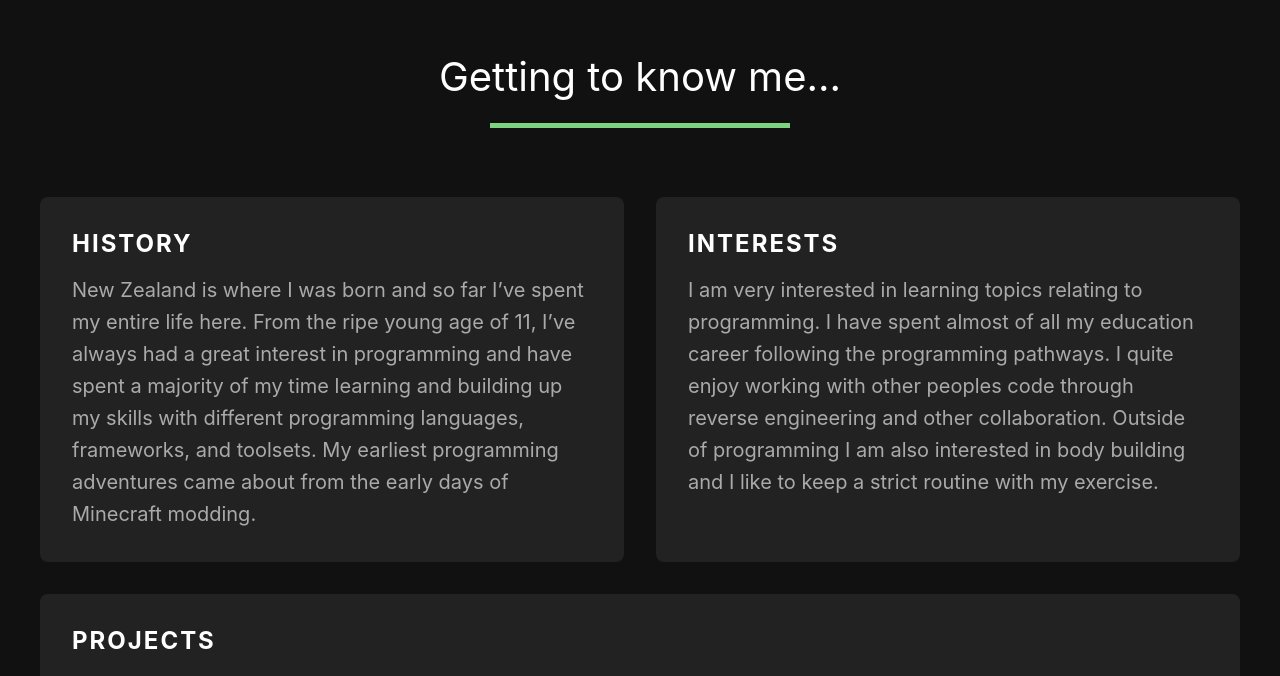
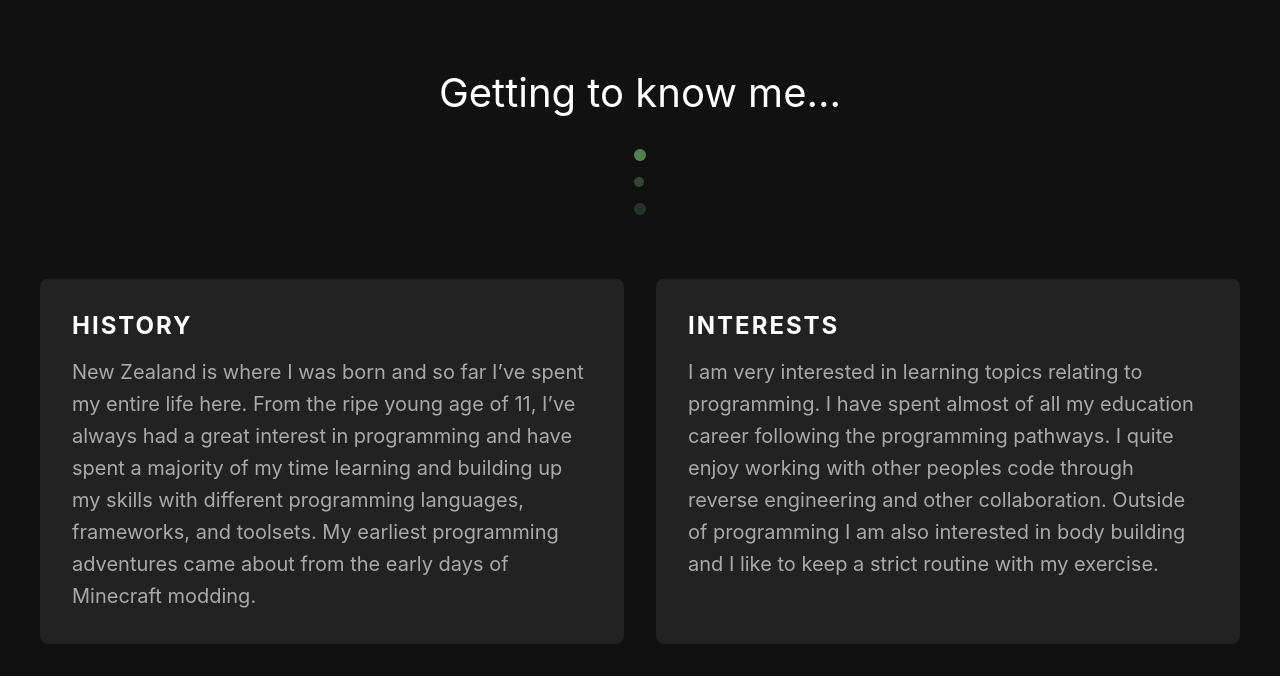
Before and after one commit to jacobtread/jacobtread-nextjs, a Next.js app: page / in a window 1280 px wide. Shown: the part 812-1488 px from the top of the page. Built offline with nearby package versions, Linux system fonts and the light colour scheme.

Commit message:
Cleaned up about styling and replaced underline with dots

```diff
--- a/components/About.tsx
+++ b/components/About.tsx
@@ -1,11 +1,14 @@
 import { FunctionComponent } from "react";
 import styles from "../styles/about.module.scss"
+import Dots from "../components/Dots";
+
 
 const About: FunctionComponent = () => {
     return (
-        <div id={"about"} className={styles.about}>
-            <h1 className={styles.title}>Getting to know me...</h1>
-            <div className={styles.blocks}>
+        <div id="about" className={styles.about}>
+            <h1 className={styles.about__title}>Getting to know me...</h1>
+            <Dots/>
+            <div className={styles.about__blocks}>
                 <div className={styles.block} data-block="history">
                     <h2 className={styles.block__title}>
                         History
@@ -29,7 +32,7 @@ const About: FunctionComponent = () => {
                         interested in body building and I like to keep a strict routine with my exercise.
                     </p>
                 </div>
-                <div className={styles.block + " " + styles['block--span']} data-block="projects">
+                <div className={`${styles.block} ${styles['block--span']}`} data-block="projects">
                     <h2 className={styles.block__title}>
                         Projects
                     </h2>
@@ -40,8 +43,8 @@ const About: FunctionComponent = () => {
                         look around and see if any of them spark your interests
                     </p>
                 </div>
-
             </div>
+            <Dots/>
         </div>
     )
 }
--- /dev/null
+++ b/components/Dots.tsx
@@ -0,0 +1,14 @@
+import { FunctionComponent } from "react";
+import styles from "../styles/dots.module.scss"
+
+const Dots: FunctionComponent = () => {
+    return (
+        <div className={styles.dots}>
+            <span className={styles.dot}></span>
+            <span className={styles.dot}></span>
+            <span className={styles.dot}></span>
+        </div>
+    )
+}
+
+export default Dots
--- a/styles/about.module.scss
+++ b/styles/about.module.scss
@@ -1,63 +1,46 @@
 @import "scheme";
 @import "tools";
 
+/*
+  Styling for the root outermost element that wraps the about
+  page content
+*/
 .about {
-
+  padding-top: 5rem;
 }
 
-.title {
-  position: relative;
+/*
+  Styling for the about title "Getting to know me..." this
+  includes the line drawn underneath it
+*/
+.about__title {
+  position: relative; // Relative positioning for the line with absolute positioning
 
-  padding: 2rem;
-  font-size: 2.5rem;
-  font-weight: 400;
-  color: white;
-  text-align: center;
-  max-width: 700px;
-  margin: 2rem auto;
+  font-size: 2.5rem; // 2.5x larger than the root font size
+  font-weight: 400; // Lighter font weight to compensate for larger size
 
-  /*
-    Pseudo after element for the title element is used to
-    display an underline in the primary color
-  */
-  &::after {
-    @include pseudo-content; // Apply the default pseudo styles
+  color: white; // White font to draw the eye more than other elements
 
-    top: unset; // Resetting the top offset from pseudo content
-    bottom: 5px; // Offset the line 5px from the bottom
-
-    left: 50%; // Position the element half way along the parent
-    transform: translateX(-50%) scale(1); // Translate it left by half the element width to center it
-
-    max-width: 300px; // Ensure the line isn't longer than 300px
-    height: 5px; // Make the line 5px in height
-
-    background-color: $primary; // Use the primary colour
-  }
+  text-align: center; // Align the text to center
 }
 
+.about__blocks {
+  margin: 2rem 0; // Vertical margin to space the surrounding elements away
 
-.blocks {
-  padding: 2rem 0;
-
-  display: grid;
-  grid-template-columns: 1fr 1fr;
-  gap: 2rem;
-
-  max-width: 1200px;
-  margin: 0 auto;
+  display: grid; // Apply a grid layout to the blocks
+  grid-template-columns: 1fr 1fr; // Automatically create two columns
+  gap: 2rem; // Apply a gap of 2rem between each element
 }
 
 .block {
   position: relative;
   border-radius: 8px;
-
-  &--span {
-    grid-column-start: 1;
-    grid-column-end: 3;
+  padding: 2rem;
+  transition: all 0.5s ease;
+  background: $background-light;
 }
 
-  &::before {
+.block::before {
   @include pseudo-content;
 
   top: unset;
@@ -73,14 +56,7 @@
   border-radius: 5px;
 }
 
-
-  padding: 2rem;
-
-  transition: all 0.5s ease;
-
-  background: $background-light;
-
-  &:hover {
+.block:hover {
   // Transform the card to look as though its tilted upwards
   transform: perspective(600px) rotateX(5deg);
   background-color: $background-light-2;
@@ -90,8 +66,7 @@
   }
 }
 
-
-  &__title {
+.block__title {
   margin-bottom: 1rem;
   color: white;
   font-size: 1.5rem;
@@ -99,14 +74,20 @@
   text-transform: uppercase;
   font-weight: bold;
   letter-spacing: 2px;
-
 }
 
-  &__text {
+.block__text {
   color: #AAA;
   font-size: 1.25rem;
   line-height: 1.6;
+}
 
-    transition: color 0.5s ease;
+/*
+  Styling attribute for block class which allows the
+  block to span across two rows rather than just one
+*/
+.block--span {
+  // Span from columns 1 through til 3 (two columns)
+  grid-column-start: 1;
+  grid-column-end: 3;
 }
-}
--- /dev/null
+++ b/styles/dots.module.scss
@@ -0,0 +1,70 @@
+@import "scheme";
+@import "tools";
+
+.dots {
+  display: grid;
+  grid-template-columns: 1fr;
+  gap: 1rem;
+
+  justify-content: center;
+  align-items: center;
+
+  width: 12px;
+  margin: 0 auto;
+
+  padding: 2rem 0;
+}
+
+.dot {
+  width: 12px;
+  height: 12px;
+  border-radius: 24px;
+  background-color: $primary;
+  animation: dot-pulse 1s linear infinite;
+  opacity: 0;
+
+  &:nth-child(even) {
+    width: 10px;
+    height: 10px;
+  }
+
+
+  &:nth-child(1) {
+    animation: dot-pulse-1 5s linear infinite;
+  }
+
+  &:nth-child(2) {
+    animation: dot-pulse-2 5s linear infinite;
+  }
+
+  &:nth-child(3) {
+    animation: dot-pulse-3 5s linear infinite;
+  }
+}
+
+@keyframes dot-pulse-1 {
+  0%, 100% {
+    opacity: 0
+  }
+  25% {
+    opacity: 1
+  }
+}
+
+@keyframes dot-pulse-2 {
+  0%, 100% {
+    opacity: 0
+  }
+  50% {
+    opacity: 1
+  }
+}
+
+@keyframes dot-pulse-3 {
+  0%, 100% {
+    opacity: 0
+  }
+  75% {
+    opacity: 1
+  }
+}
```
Lines whose indentation alone changed are shown as unchanged.
